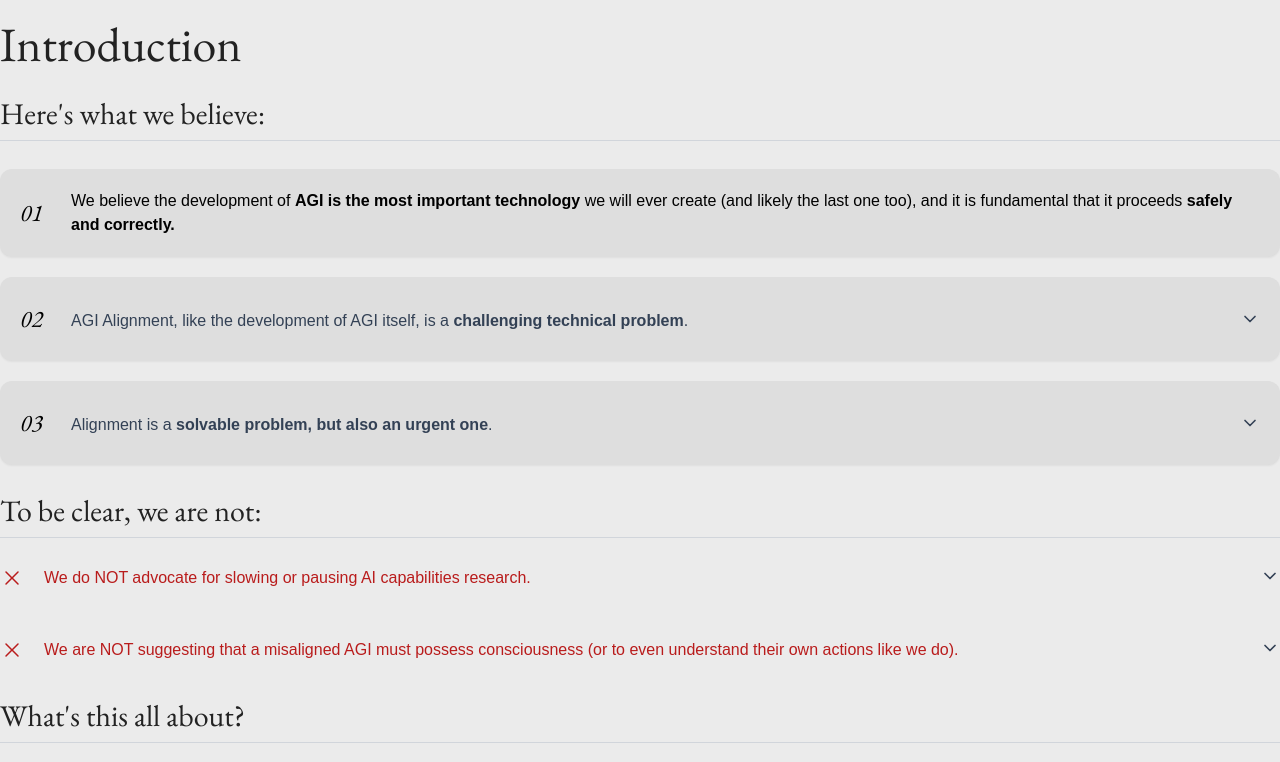
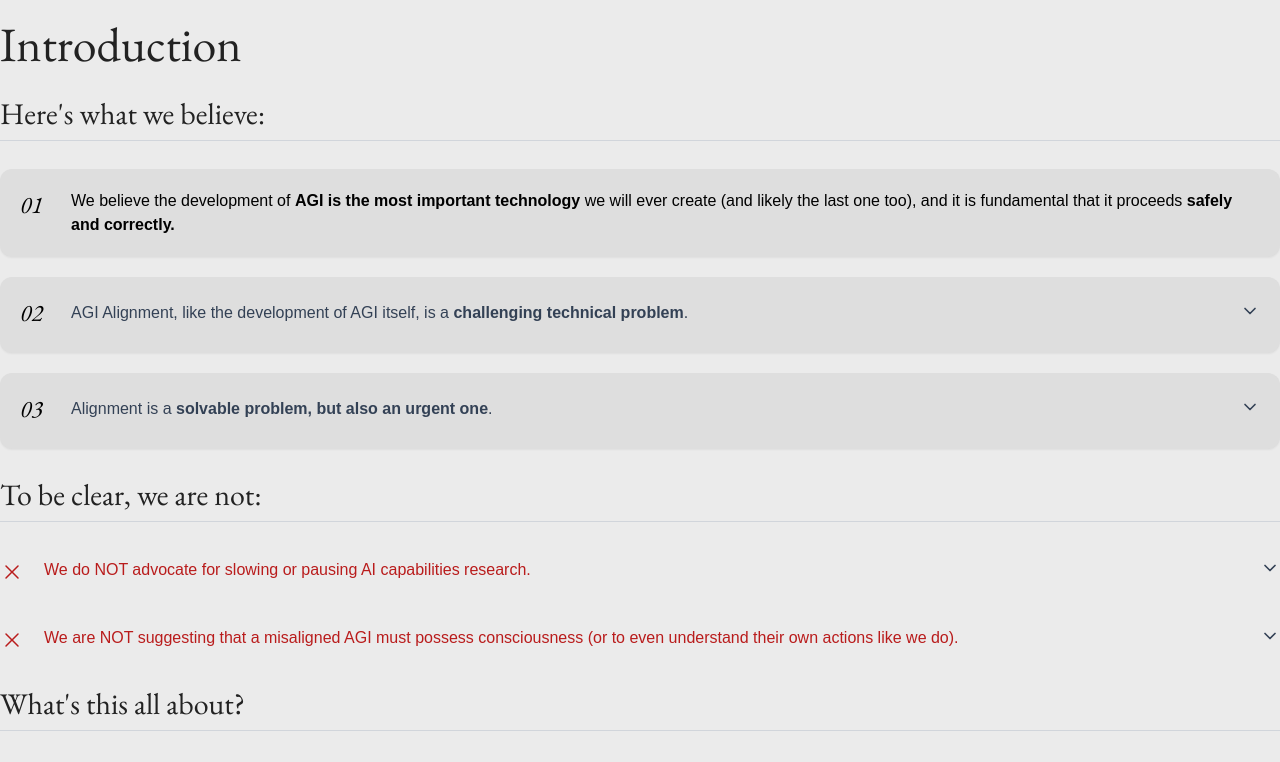
Before and after one commit to masonwang025/alignment-guide, a Next.js app: page /introduction in a window 1280 px wide. Shown: the top 762 px of the page. Built offline with nearby package versions, Linux system fonts and the light colour scheme.

Commit message:
fixed intro toggle (?)

```diff
--- a/src/components/intro/FalseCard.tsx
+++ b/src/components/intro/FalseCard.tsx
@@ -3,12 +3,12 @@ import Toggle from '../elements/Toggle';
 
 function FalseCard({ title, children }: { title: string; children: React.ReactNode }) {
     return (
-        <div className='flex'>
+        <div className='flex items-start'>
             <span className='font-bold mr-5'>
-                <XMarkIcon className='size-6 text-red-700' />
+                <XMarkIcon className='size-6 text-red-700 mt-2.5' />
             </span>
             <div className='space-y-2 w-full'>
-                <Toggle className='-mt-6' title={<p className='text-red-700 w-full'>{title}</p>}>
+                <Toggle className='' title={<p className='text-red-700 w-full'>{title}</p>}>
                     {children}
                 </Toggle>
             </div>
--- a/src/components/intro/Value.tsx
+++ b/src/components/intro/Value.tsx
@@ -2,12 +2,12 @@ import Toggle from "../elements/Toggle";
 
 function Value({ iconComponent, title, children }: { iconComponent: React.ReactNode; title: string | React.ReactNode; children?: React.ReactNode }) {
     return (
-        <div className='bg-accent-400 shadow-sm rounded-xl p-5 spacing-y-5 horizontal center-v'>
+        <div className='bg-accent-400 shadow-sm rounded-xl p-5 spacing-y-5 horizontal items-start'>
             <span className='mr-5'>{iconComponent}</span>
             <div className="flex-grow">
-                {children ? <Toggle className="-mt-3" title={<span className='mr-5'>{title}</span>}>
+                {children ? <div className="-mt-1"><Toggle className="" title={<span className='mr-5'>{title}</span>}>
                     <div className='space-y-2'>{children}</div>
-                </Toggle> : <div className="pr-2">{title}</div>}
+                </Toggle></div> : <div className="pr-2">{title}</div>}
             </div>
         </div>
     );
--- a/src/pages/introduction.mdx
+++ b/src/pages/introduction.mdx
@@ -11,7 +11,7 @@ import CTA from '../components/intro/CTA';
 
 ## To be clear, we are not:
 
-<div className='space-y-10'>
+<div className='space-y-7'>
     <FalseCard title='We do NOT advocate for slowing or pausing AI capabilities research.'>
         The best alignment methods have stemmed from advancements in AI capabilities—a trend we expect to continue. Moreover, pausing AI at this stage is completely unrealistic and undesirable due to overwhelming economic and
         technological incentives.
--- a/src/styles/globals.css
+++ b/src/styles/globals.css
@@ -1,4 +1,4 @@
-@import url('https://fonts.googleapis.com/css2?family=EB+Garamond:ital,wght@0,400..800;1,400..800&display=swap');
+@import url("https://fonts.googleapis.com/css2?family=EB+Garamond:ital,wght@0,400..800;1,400..800&display=swap");
 
 @tailwind base;
 @tailwind components;
@@ -118,11 +118,6 @@ footer {
   @apply transition-all duration-200 ease-in-out;
 }
 
-/* TEMPORARY FIX */
-h3 {
-    @apply mt-4;
-}
-
 /* smooth scrolling */
 html {
   scroll-behavior: smooth;
```
Lines whose indentation alone changed are shown as unchanged.
